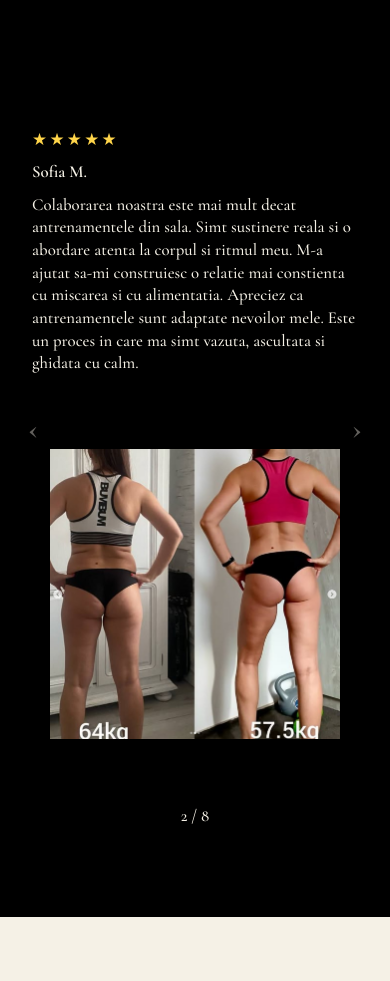
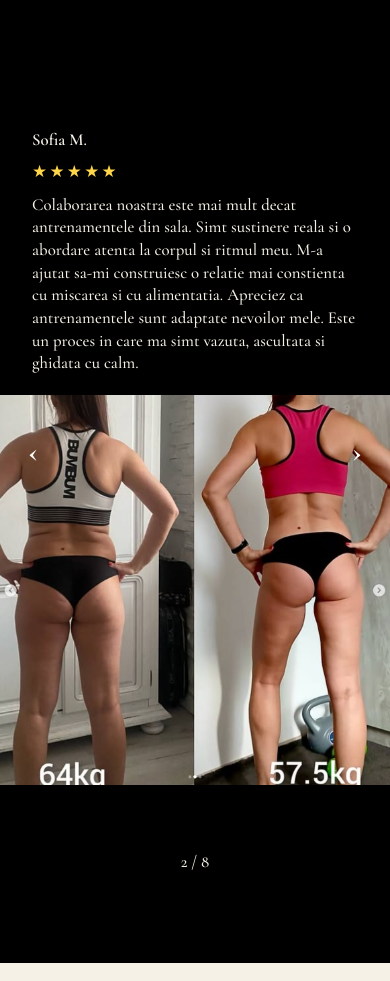
Before and after one commit to danieloancea1997-afk/Arhitectura-Sinelui, a React (Vite) app: page / in a window 390 px wide. Shown: the part 6820-7801 px from the top of the page. Built offline with nearby package versions, Linux system fonts and the light colour scheme.

Commit message:
Adjust mobile testimonials layout and labels

```diff
--- a/src/App.css
+++ b/src/App.css
@@ -1275,6 +1275,23 @@ a {
   min-width: 0;
 }
 
+.testimonial-image-name-block {
+  display: grid;
+  gap: 0.1rem;
+}
+
+.testimonial-image-name {
+  margin: 0 0 0.45rem;
+  font-weight: 600;
+  text-align: left;
+}
+
+.testimonial-image-role {
+  margin: 0 0 0.45rem;
+  text-align: left;
+  opacity: 0.9;
+}
+
 .testimonial-image {
   width: auto;
   height: 350px;
@@ -3980,9 +3997,9 @@ h3 {
 
   .testimonials-client-page {
     grid-column: 1;
-    height: 620px;
-    min-height: 620px;
-    overflow: hidden;
+    height: auto;
+    min-height: 0;
+    overflow: visible;
     align-content: start;
   }
 
@@ -3991,7 +4008,7 @@ h3 {
     position: absolute;
     top: 50%;
     transform: translateY(-50%);
-    color: rgba(245, 241, 230, 0.4);
+    color: #ffffff;
     font-size: 2.1rem;
     font-weight: 600;
     line-height: 1;
@@ -4015,50 +4032,81 @@ h3 {
   }
 
   .testimonials-client-page:not(.is-gallery):not(.is-text) .testimonial-content {
-    max-height: 300px;
-    overflow-y: auto;
+    max-height: none;
+    overflow-y: visible;
     min-height: 0;
     padding-right: 0.1rem;
   }
 
   .testimonials-client-page:not(.is-gallery):not(.is-text) .testimonial-media {
-    height: 290px;
+    height: auto;
     align-self: end;
+    width: 100%;
   }
 
   .testimonials-client-page:not(.is-gallery):not(.is-text) .testimonial-image {
-    width: 100%;
-    height: 100%;
+    width: 100vw;
+    max-width: none;
+    height: auto !important;
     object-fit: contain;
+    margin-left: calc(50% - 50vw);
+    margin-right: calc(50% - 50vw);
+    border-radius: 0;
   }
 
   .testimonials-client-page.is-gallery .testimonials-gallery-page,
   .testimonials-client-page.is-text .testimonials-text-page {
-    height: 100%;
-    overflow-y: auto;
+    height: auto;
+    overflow-y: visible;
     align-content: start;
     min-height: 0;
     padding-right: 0.1rem;
   }
 
   .testimonials-client-page.is-gallery .testimonial-image {
-    height: 240px;
+    width: 100vw;
+    max-width: none;
+    height: auto !important;
+    object-fit: contain;
+    margin-left: calc(50% - 50vw);
+    margin-right: calc(50% - 50vw);
+    border-radius: 0;
+  }
+
+  .testimonials-client-page.is-page-client-5.is-gallery .testimonials-gallery-page {
+    justify-content: stretch;
     width: 100%;
-    object-fit: contain;
+  }
+
+  .testimonials-client-page.is-page-client-5.is-gallery .testimonial-gallery-card {
+    width: 100%;
+    justify-items: start;
+  }
+
+  .testimonials-client-page.is-page-client-5.is-gallery .testimonial-gallery-header {
+    width: 100%;
+    justify-items: start;
+    text-align: left;
+  }
+
+  .testimonials-client-page.is-page-client-5.is-gallery .testimonial-caption,
+  .testimonials-client-page.is-page-client-5.is-gallery .testimonial-stars {
+    width: 100%;
+    text-align: left;
   }
 
   .testimonials-client-page:not(.is-gallery):not(.is-text) .testimonial-content,
   .testimonials-client-page.is-gallery .testimonials-gallery-page,
   .testimonials-client-page.is-text .testimonials-text-page {
-    scrollbar-width: none;
+    scrollbar-width: auto;
   }
 
   .testimonials-client-page:not(.is-gallery):not(.is-text) .testimonial-content::-webkit-scrollbar,
   .testimonials-client-page.is-gallery .testimonials-gallery-page::-webkit-scrollbar,
   .testimonials-client-page.is-text .testimonials-text-page::-webkit-scrollbar {
-    width: 0;
-    height: 0;
-    display: none;
+    width: auto;
+    height: auto;
+    display: initial;
   }
 
   .testimonials-client-page.is-page-client-7.is-text .testimonials-text-page {
--- a/src/pages/Home.tsx
+++ b/src/pages/Home.tsx
@@ -889,6 +889,11 @@ function Home() {
               {currentPage.type === 'client' ? (
                 <>
                   <div className="testimonial-media">
+                    {currentPage.client.id === 'client-8' && (
+                      <p className="testimonial-image-name">
+                        Paul-Cristian Borcoș - Psiholog & antrenor fitness
+                      </p>
+                    )}
                     <img
                       className="testimonial-image"
                       src={
@@ -901,10 +906,10 @@ function Home() {
                     />
                   </div>
                   <div className="testimonial-content">
+                    <p className="testimonial-caption">{currentPage.client.name}</p>
                     <p className="testimonial-stars" aria-label={`${currentPage.client.rating} stele`}>
                       {'\u2605'.repeat(currentPage.client.rating)}
                     </p>
-                    <p className="testimonial-caption">{currentPage.client.name}</p>
                     <p className="testimonial-review">{currentPage.client.review}</p>
                     {currentPage.client.reviewBottom && (
                       <p className="testimonial-review-inline-tail">{currentPage.client.reviewBottom}</p>
```
